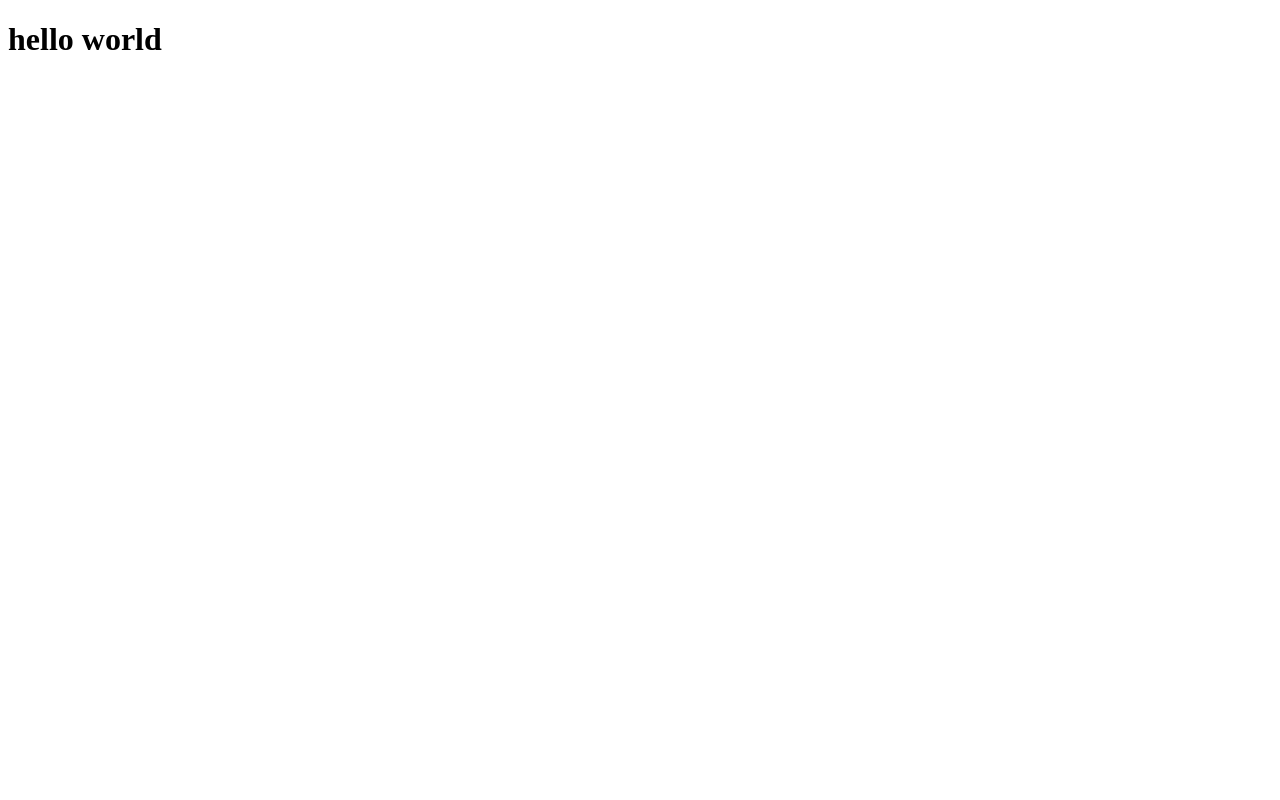
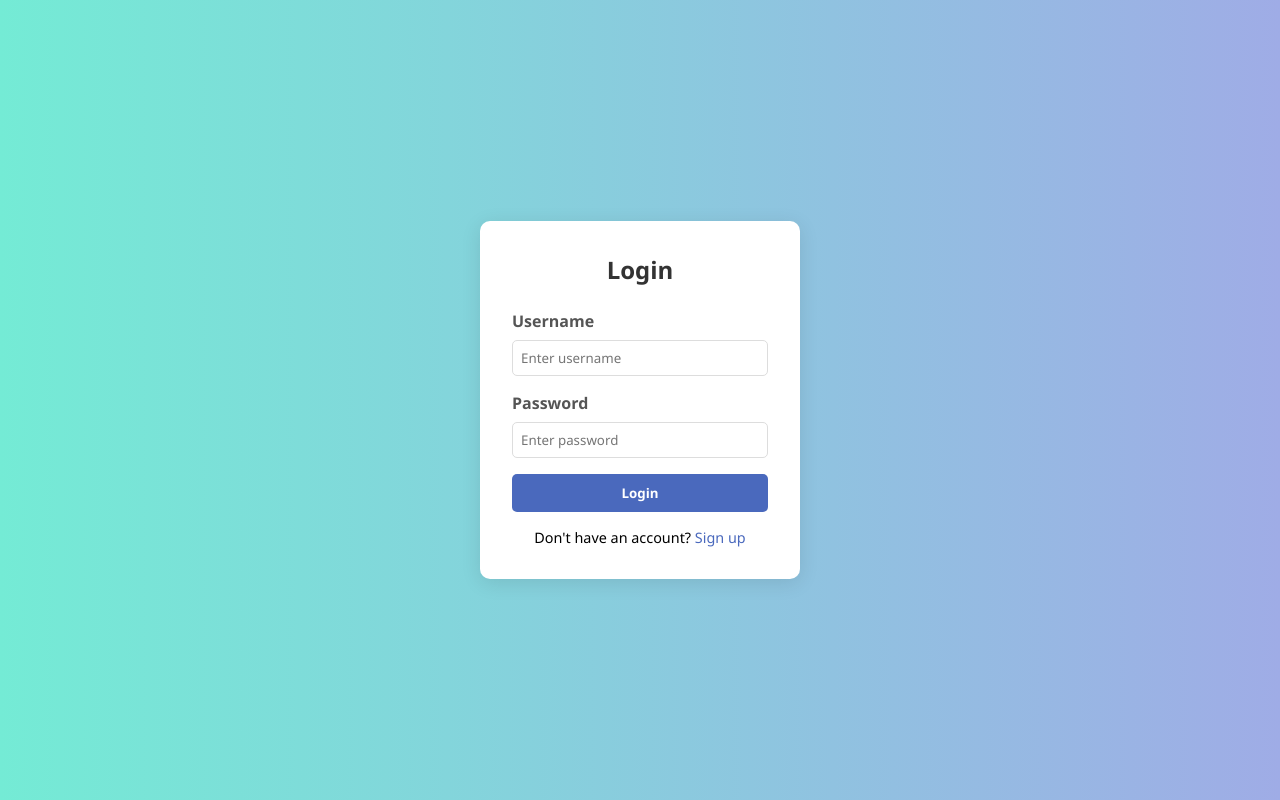
Before and after one commit to OmkarTarajula/godawariwave, a plain HTML site: page index.html in a window 1280 px wide. Drawn offline with Linux system fonts and the light colour scheme.

Commit message:
added the code

```diff
--- a/index.html
+++ b/index.html
@@ -1,12 +1,26 @@
 <!DOCTYPE html>
 <html lang="en">
 <head>
-    <meta charset="UTF-8">
-    <meta name="viewport" content="width=device-width, initial-scale=1.0">
-    <title>Document</title>
+  <meta charset="UTF-8" />
+  <meta name="viewport" content="width=device-width, initial-scale=1.0"/>
+  <title>Login Page</title>
+  <link rel="stylesheet" href="style.css" />
 </head>
 <body>
-    <h1>hello world</h1>
-
+  <div class="login-container">
+    <h2>Login</h2>
+    <form>
+      <div class="input-group">
+        <label for="username">Username</label>
+        <input type="text" id="username" placeholder="Enter username" required />
+      </div>
+      <div class="input-group">
+        <label for="password">Password</label>
+        <input type="password" id="password" placeholder="Enter password" required />
+      </div>
+      <button type="submit">Login</button>
+    </form>
+    <p class="signup-link">Don't have an account? <a href="#">Sign up</a></p>
+  </div>
 </body>
 </html>
--- /dev/null
+++ b/style.css
@@ -0,0 +1,77 @@
+* {
+  margin: 0;
+  padding: 0;
+  box-sizing: border-box;
+  font-family: "Segoe UI", sans-serif;
+}
+
+body {
+  height: 100vh;
+  display: flex;
+  justify-content: center;
+  align-items: center;
+  background: linear-gradient(to right, #74ebd5, #9face6);
+}
+
+.login-container {
+  background-color: #fff;
+  padding: 2rem;
+  width: 320px;
+  border-radius: 10px;
+  box-shadow: 0 4px 20px rgba(0, 0, 0, 0.1);
+  text-align: center;
+}
+
+h2 {
+  margin-bottom: 1.5rem;
+  color: #333;
+}
+
+.input-group {
+  margin-bottom: 1rem;
+  text-align: left;
+}
+
+.input-group label {
+  display: block;
+  margin-bottom: 0.5rem;
+  font-weight: bold;
+  color: #555;
+}
+
+.input-group input {
+  width: 100%;
+  padding: 0.5rem;
+  border: 1px solid #ddd;
+  border-radius: 5px;
+}
+
+button {
+  width: 100%;
+  padding: 0.6rem;
+  background-color: #4a69bd;
+  color: white;
+  border: none;
+  border-radius: 5px;
+  font-weight: bold;
+  cursor: pointer;
+  transition: background 0.3s ease;
+}
+
+button:hover {
+  background-color: #3b4cca;
+}
+
+.signup-link {
+  margin-top: 1rem;
+  font-size: 0.9rem;
+}
+
+.signup-link a {
+  color: #4a69bd;
+  text-decoration: none;
+}
+
+.signup-link a:hover {
+  text-decoration: underline;
+}
```
